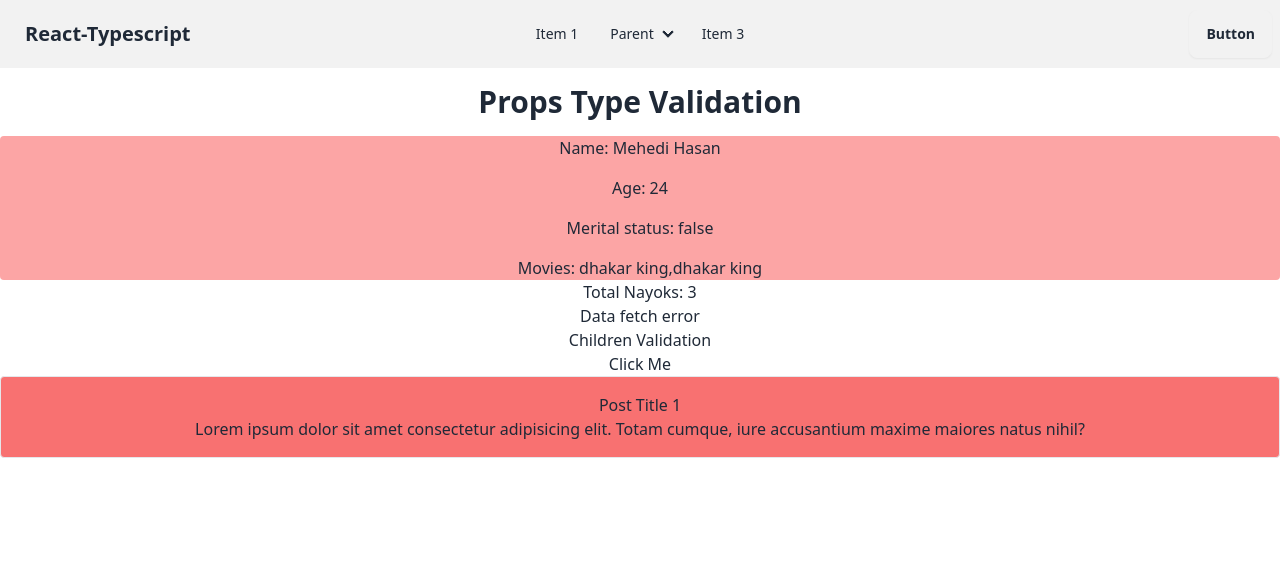
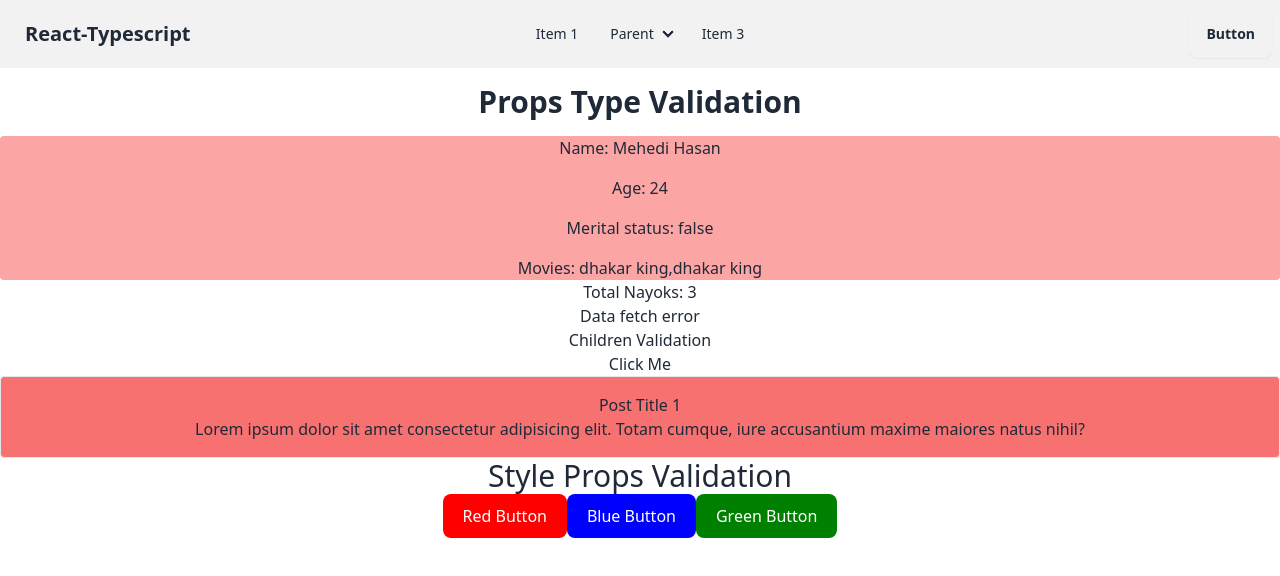
Before and after one commit to Mehedi-9T9/basic-react-typescript, a React (Create React App) app: page / in a window 1280 px wide. Shown: the top 576 px of the page. Built offline with nearby package versions, Linux system fonts and the light colour scheme.

Commit message:
cssProperties props explore done

```diff
--- /dev/null
+++ b/src/Components/ComonButton.tsx
@@ -0,0 +1,9 @@
+import React from 'react';
+
+const ComonButton = ({ children, stl }: { children: React.ReactNode, stl: React.CSSProperties }) => {
+    return (
+        <button style={stl}>{children}</button>
+    );
+};
+
+export default ComonButton;
--- a/src/Components/Home.tsx
+++ b/src/Components/Home.tsx
@@ -5,6 +5,7 @@ import Fetchdata from './Fetchdata';
 import Button from './Button';
 import Post from './Post';
 import Card from './Card';
+import ComonButton from './ComonButton';
 
 const Home = () => {
     const person = {
@@ -47,6 +48,11 @@ const Home = () => {
             <Button>Click Me</Button>
             <Post></Post>
 
+            <h2 className='text-3xl'>Style Props Validation</h2>
+            <ComonButton stl={{ color: "white", background: "red", padding: "10px 20px", borderRadius: "8px" }}>Red Button</ComonButton>
+            <ComonButton stl={{ color: "white", background: "blue", padding: "10px 20px", borderRadius: "8px" }}>Blue Button</ComonButton>
+            <ComonButton stl={{ color: "white", background: "green", padding: "10px 20px", borderRadius: "8px" }}>Green Button</ComonButton>
+
         </div>
     );
 };
```
